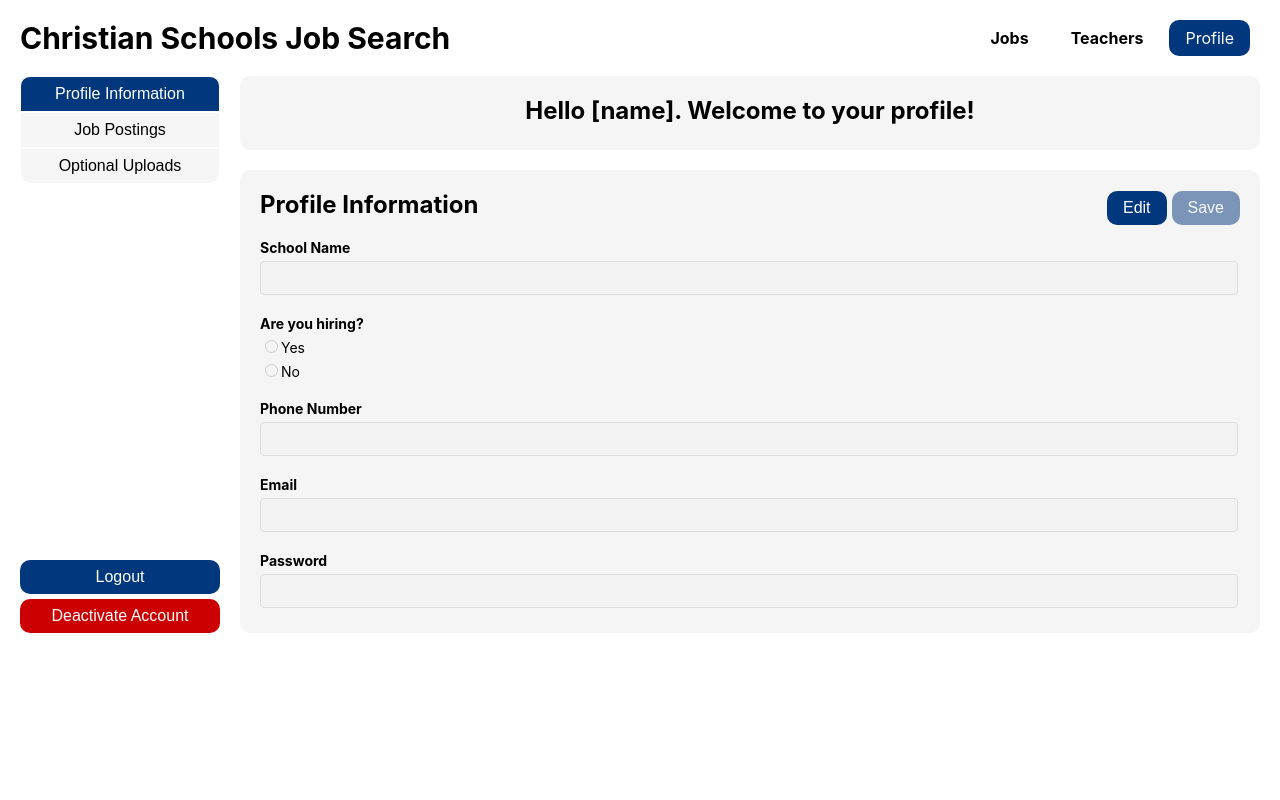
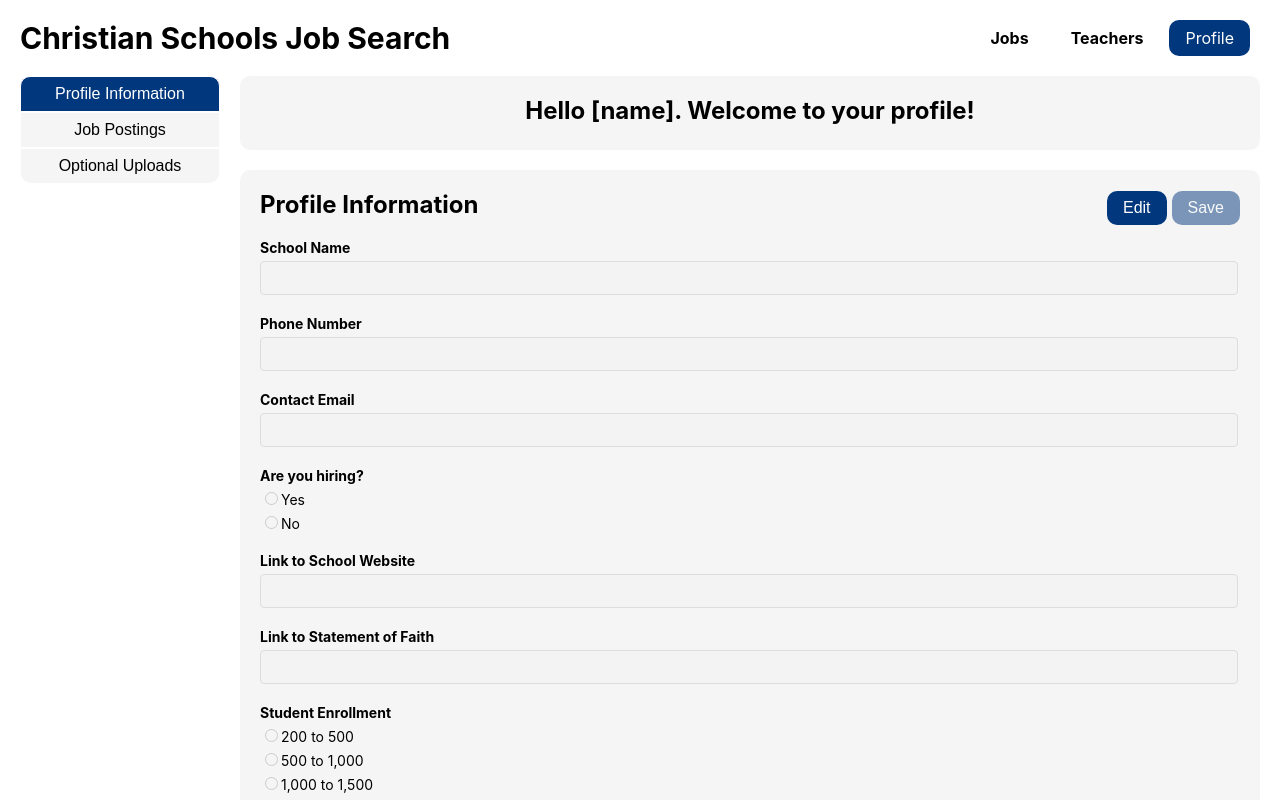
Before and after one commit to JS-7274/CSJSE-Clone, a React (Create React App) app in the folder csjse-app/client/: page /SchoolProfile in a window 1280 px wide. Shown: the top 800 px of the page. Built offline with nearby package versions, Linux system fonts and the light colour scheme.

Commit message:
feedback updates complete

```diff
--- a/csjse-app/client/src/components/References.js
+++ b/csjse-app/client/src/components/References.js
@@ -96,6 +96,16 @@
 					<input
 						type="radio"
 						id="type-of-relationship"
+						value="professional"
+						disabled={!isEditing}
+						onChange={(event) => handleInputChange(event, setR1RelationType)}
+					/>
+					Pastoral
+				</label>
+				<label className="radio-label">
+					<input
+						type="radio"
+						id="type-of-relationship"
 						value="academic"
 						disabled={!isEditing}
 						onChange={(event) => handleInputChange(event, setR1RelationType)}
@@ -167,6 +177,16 @@
 						onChange={(event) => handleInputChange(event, setR2RelationType)}
 					/>
 					Professional
+				</label>
+				<label className="radio-label">
+					<input
+						type="radio"
+						id="type-of-relationship"
+						value="professional"
+						disabled={!isEditing}
+						onChange={(event) => handleInputChange(event, setR1RelationType)}
+					/>
+					Pastoral
 				</label>
 				<label className="radio-label">
 					<input
@@ -248,6 +268,16 @@
 					<input
 						type="radio"
 						id="type-of-relationship"
+						value="professional"
+						disabled={!isEditing}
+						onChange={(event) => handleInputChange(event, setR1RelationType)}
+					/>
+					Pastoral
+				</label>
+				<label className="radio-label">
+					<input
+						type="radio"
+						id="type-of-relationship"
 						value="academic"
 						disabled={!isEditing}
 						onChange={(event) => handleInputChange(event, setR3RelationType)}
--- a/csjse-app/client/src/components/SchoolOptionalUploads.js
+++ b/csjse-app/client/src/components/SchoolOptionalUploads.js
@@ -5,6 +5,8 @@
 	const [isEditing, setIsEditing] = useState(false);
 	// State for tracking school photo
 	const [schoolPhoto, setSchoolPhoto] = useState("");
+	// State for tracking school logo
+	const [schoolLogo, setSchoolLogo] = useState("");
 
 	// Function to toggle editing mode
 	const toggleEditing = () => {
@@ -53,6 +55,17 @@
 					onChange={(event) => handleInputChange(event, setSchoolPhoto)}
 				/>
 			</div>
+
+			{/* Form group for school logo */}
+			<div className="form-group">
+				<label>School Logo</label>
+				<input
+					type="file"
+					value={schoolLogo}
+					disabled={!isEditing}
+					onChange={(event) => handleInputChange(event, setSchoolLogo)}
+				/>
+			</div>
 		</div>
 	);
 }
--- a/csjse-app/client/src/components/SchoolProfileInfo.js
+++ b/csjse-app/client/src/components/SchoolProfileInfo.js
@@ -13,6 +13,11 @@
 	const [hiring, setHiring] = useState("");
 	// State for tracking phone number input value
 	const [phoneNumber, setPhoneNumber] = useState("");
+
+	const [enrollment, setEnrollment] = useState("");
+	const [statementOfFaith, setStatmentofFaith] = useState("");
+	const [website, setWebsite] = useState("");
+	const [contactEmail, setContactEmail] = useState("");
 
 	// Function to toggle editing mode
 	const toggleEditing = () => {
@@ -63,6 +68,29 @@
 			</div>
 
 			<div className="form-group">
+				<label>Phone Number</label>
+				<input
+					className="input-field"
+					type="text"
+					value={phoneNumber}
+					disabled={!isEditing}
+					onChange={(event) => handleInputChange(event, setPhoneNumber)}
+				/>
+			</div>
+
+			<div className="form-group">
+				<label>Contact Email</label>
+				{/* Input field for email, enabled based on editing state */}
+				<input
+					className="input-field"
+					type="email"
+					value={contactEmail}
+					disabled={!isEditing}
+					onChange={(event) => handleInputChange(event, setContactEmail)}
+				/>
+			</div>
+
+			<div className="form-group">
 				<label>Are you hiring?</label>
 				{/* Radio buttons for hiring, enabled based on editing state */}
 				<label className="radio-label">
@@ -86,18 +114,68 @@
 					No
 				</label>
 			</div>
+
+			{/*School Website*/}
 			<div className="form-group">
-				<label>Phone Number</label>
+				<label>Link to School Website</label>
 				<input
 					className="input-field"
-					type="text"
-					value={phoneNumber}
+					type="link"
+					value={website}
 					disabled={!isEditing}
-					onChange={(event) => handleInputChange(event, setPhoneNumber)}
+					onChange={(event) => handleInputChange(event, setWebsite)}
 				/>
 			</div>
+
+			{/*Statement of Faith*/}
 			<div className="form-group">
-				<label>Email</label>
+				<label>Link to Statement of Faith</label>
+				<input
+					className="input-field"
+					type="link"
+					value={statementOfFaith}
+					disabled={!isEditing}
+					onChange={(event) => handleInputChange(event, setStatmentofFaith)}
+				/>
+			</div>
+
+			{/*Enrollment Size*/}
+			<div className="form-group">
+				<label>Student Enrollment</label>
+				<label className="radio-label">
+					<input
+						type="radio"
+						id="enrollment"
+						value="200-500"
+						disabled={!isEditing}
+						onChange={(event) => handleInputChange(event, setEnrollment)}
+					/>
+					200 to 500
+				</label>
+				<label className="radio-label">
+					<input
+						type="radio"
+						id="enrollment"
+						value="500-1,000"
+						disabled={!isEditing}
+						onChange={(event) => handleInputChange(event, setEnrollment)}
+					/>
+					500 to 1,000
+				</label>
+				<label className="radio-label">
+					<input
+						type="radio"
+						id="enrollment"
+						value="1,000-1,500"
+						disabled={!isEditing}
+						onChange={(event) => handleInputChange(event, setEnrollment)}
+					/>
+					1,000 to 1,500
+				</label>
+			</div>
+
+			<div className="form-group">
+				<label>Login Email</label>
 				{/* Input field for email, enabled based on editing state */}
 				<input
 					className="input-field"
```
Also changed, not shown: csjse-app/client/src/pages/Teachers.js (added, +26 -0 lines).
